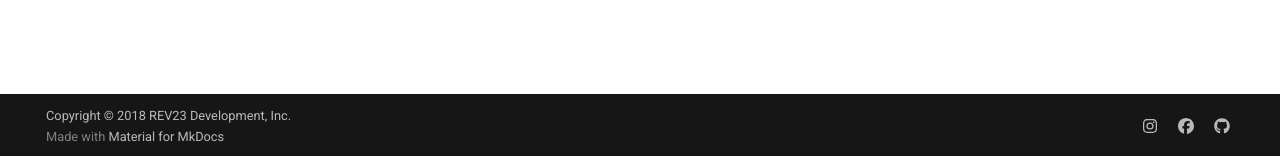
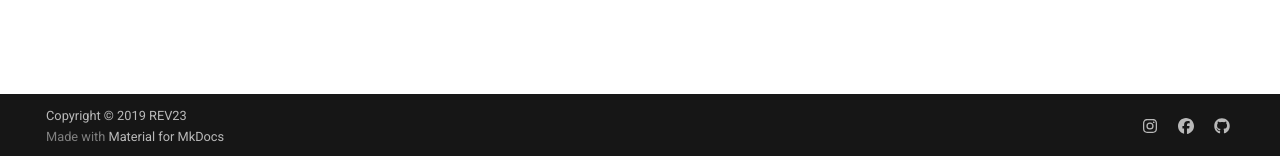
Before and after one commit to REV23Docs/rev23-desktop-docs, an MkDocs documentation site: the page built from docs/index.md, in a window 1280 px wide. Shown: the part 741-897 px from the top of the page. Built offline with MkDocs 1.6.1 and Material for MkDocs 9.7.7, drawn with Linux system fonts in a browser that asks for light colours; comment, search, counter and statistics services are not loaded.

Commit message:
Changed copyright to remove Development from company name

```diff
--- a/mkdocs.yml
+++ b/mkdocs.yml
@@ -12,7 +12,7 @@ markdown_extensions:
   - sane_lists
 
 # Copyright
-copyright: 'Copyright &copy; 2018 REV23 Development, Inc.'
+copyright: 'Copyright &copy; 2019 REV23'
 
 #Navigation
 nav:
```
